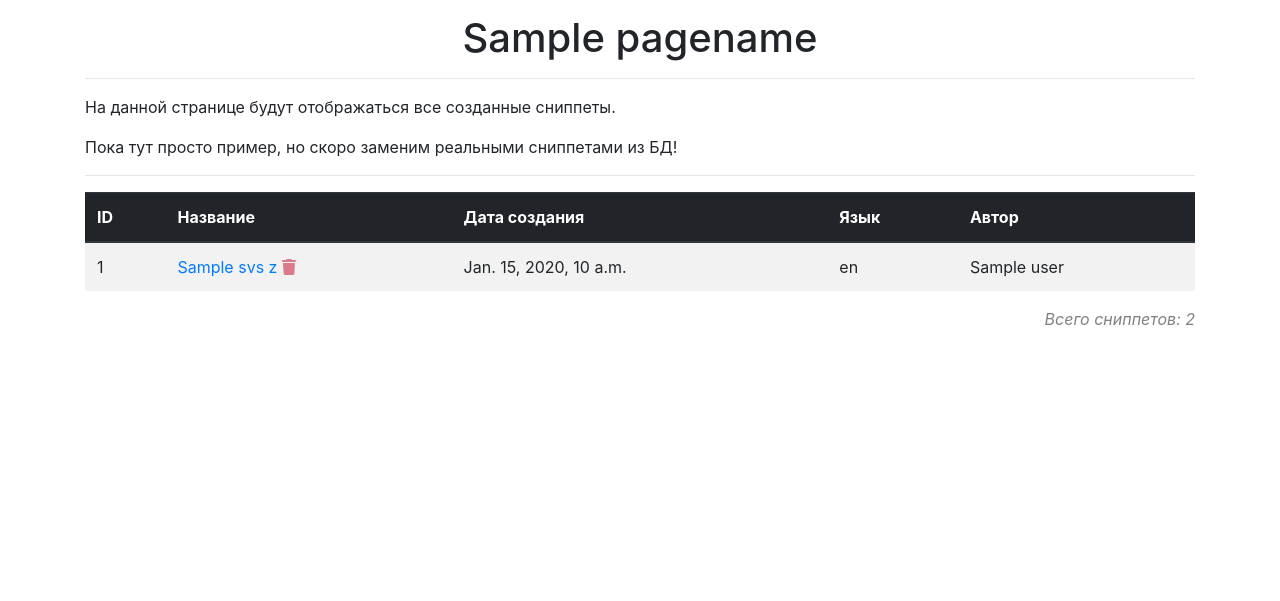
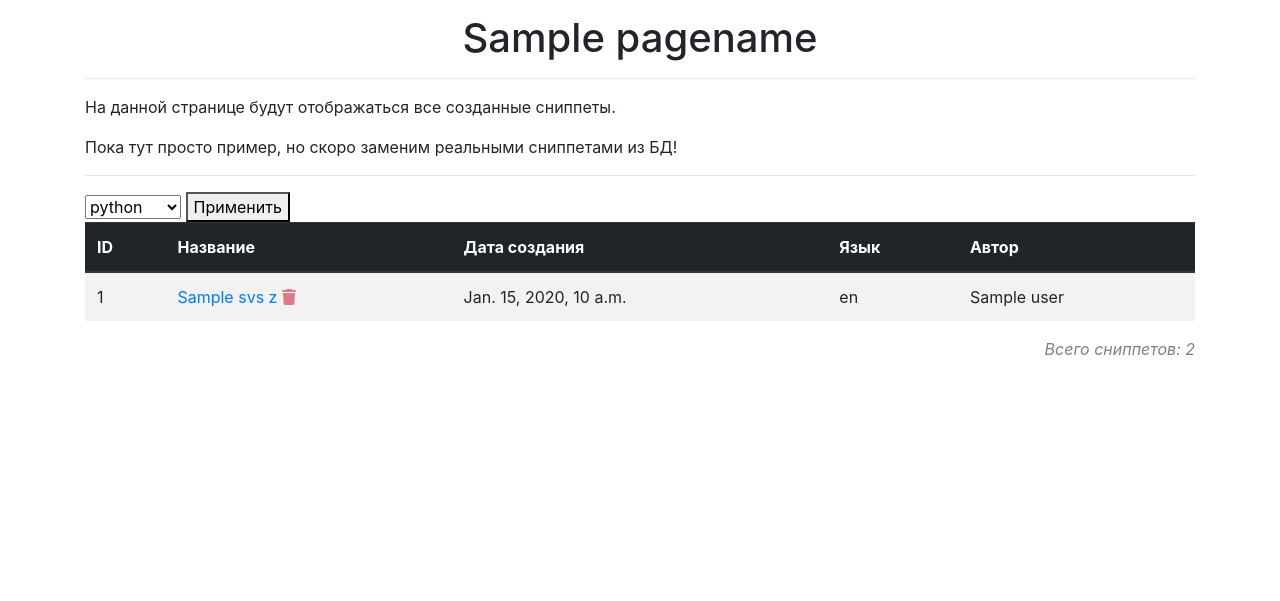
Before and after one commit to GitDgon/SVS1, a Django app: template templates/pages/view_svs_z.html in a window 1280 px wide. Shown: the part 78-679 px from the top of the page. Run offline with Django 3.2, Linux system fonts and the light colour scheme; the template is opened without the code that fills it: most values are stand-ins (such as "Sample title", 1, 10 or a date in 2020); some libraries are stand-ins or nearby versions.

Commit message:
Add фильтрация по lang

```diff
--- a/MainApp/forms.py
+++ b/MainApp/forms.py
@@ -10,7 +10,7 @@ class ZvsForm(ModelForm):
    class Meta:
        model = Svs_z
        # Описываем поля, которые будем заполнять в форме
-       fields = ['name', 'lang', 'code']
+       fields = ['name', 'lang', 'code', 'private']
        widgets = {
            'name': TextInput(attrs={"placeholder": "Название", "class": "blue"}),
            'code': Textarea(attrs={"placeholder": "Код"}),
--- a/MainApp/models.py
+++ b/MainApp/models.py
@@ -35,6 +35,7 @@ class Svs_z(models.Model):
 
                                                         #on_delete=models.CASCADE - если удалим пользователя
                                                          #то удалятся все его сниппеты
+    private = models.BooleanField(default=True)  #все раннее введенные будут приватные
 
 class Comment(models.Model):
    text = models.TextField(max_length=2000)
--- a/templates/pages/view_svs_z.html
+++ b/templates/pages/view_svs_z.html
@@ -19,6 +19,23 @@
                 <hr>
             </div>
         </div>
+
+
+        <div class="row">
+            <div class="col">
+                <form method="GET" action="">
+                    <select name="lang">
+                        <option value="py" {% if lang == "py" %}selected{% endif %}>python</option>
+                        <option value="js" {% if lang == "js" %}selected{% endif %}>javascript</option>
+                        <option value="Cpp" {% if lang == "Cpp" %}selected{% endif %}>C++</option>
+                    </select>
+                    <button type="submit">Применить</button>
+                </form>
+            </div>
+        </div>
+
+
+
 
         <div class="row">
             <div class="col">
```
Also changed, not shown: MainApp/views.py (+11 -1 lines), MainApp/migrations/0012_svs_z_private_alter_comment_snippet.py (added).
